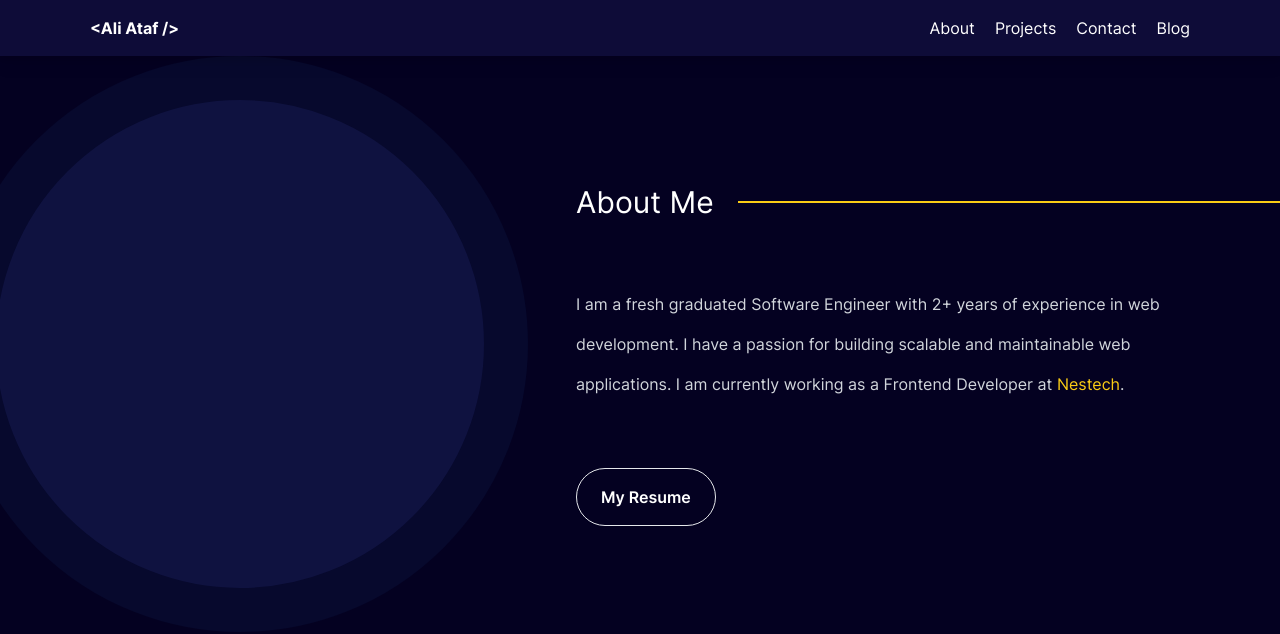
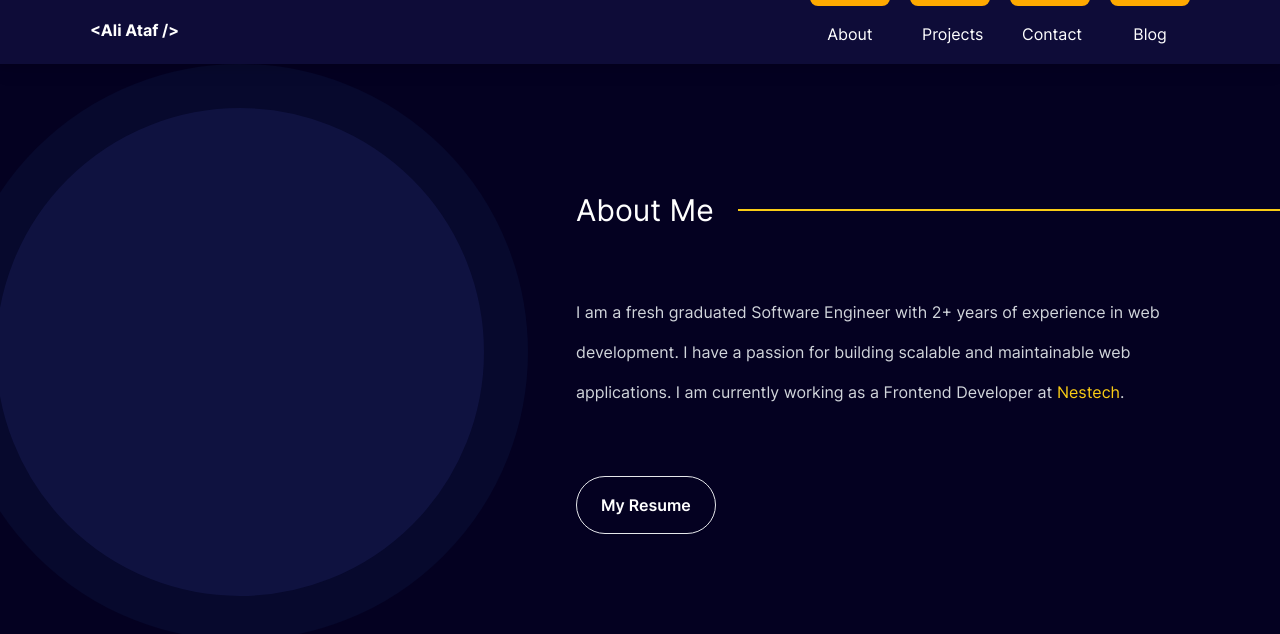
Before and after one commit to aliataf/website, a Next.js app: page /about in a window 1280 px wide. Shown: the top 634 px of the page. Built offline with nearby package versions, Linux system fonts and the light colour scheme.

Commit message:
feat: implement beautiful navbar

```diff
--- /dev/null
+++ b/src/components/layout/Header/Header.module.css
@@ -0,0 +1,18 @@
+.active {
+  @apply bg-action rounded-b-full;
+}
+
+.navItem {
+  @apply inline-block relative px-3 pt-6 pb-10 w-20 h-1 text-center rounded-b-full dark:text-white;
+}
+
+.navItem::after {
+  content: '';
+  transition: all 0.3s;
+  @apply bg-action absolute top-0 left-0 px-3 py-1 w-full h-0 text-center rounded-b-full cursor-pointer;
+}
+
+.navItem:not(.nuxt-link-active):hover::after {
+  content: attr(data-label);
+  @apply z-0 pt-6 pb-10 h-full;
+}
--- a/src/components/layout/Header.tsx
+++ b/src/components/layout/Header/Header.tsx
@@ -1,4 +1,6 @@
 import * as React from 'react';
+
+import headerStyles from './Header.module.css';
 
 import UnstyledLink from '@/components/links/UnstyledLink';
 
@@ -12,18 +14,18 @@ const links = [
 export default function Header() {
   return (
     <header className='bg-primary sticky top-0 z-50 drop-shadow-lg'>
-      <div className='layout flex justify-between items-center h-14'>
+      <div className='layout flex justify-between items-center pb-1 h-16'>
         <UnstyledLink href='/' className='font-bold'>
           &lt;Ali Ataf /&gt;
         </UnstyledLink>
         <nav>
-          <ul className='flex justify-between items-center space-x-5'>
+          <ul className='flex justify-between items-center space-x-5 h-16'>
             {links.map(({ href, label }) => (
-              <li key={`${href}${label}`} className='hover:bg-orange-400'>
-                <UnstyledLink href={href} className='hover:text-purple-300'>
+              <UnstyledLink href={href} key={`${href}${label}`}>
+                <li className={headerStyles.navItem} data-label={label}>
                   {label}
-                </UnstyledLink>
-              </li>
+                </li>
+              </UnstyledLink>
             ))}
           </ul>
         </nav>
--- a/src/components/layout/Layout.tsx
+++ b/src/components/layout/Layout.tsx
@@ -1,6 +1,6 @@
 import * as React from 'react';
 
-import Header from '@/components/layout/Header';
+import Header from '@/components/layout/Header/Header';
 
 export default function Layout({ children }: { children: React.ReactNode }) {
   // Put Header or Footer Here
--- a/src/styles/globals.css
+++ b/src/styles/globals.css
@@ -8,6 +8,7 @@
   --color-primary-light: #0f1240;
   --color-secondary: #040121;
   --color-accent: #07092d;
+  --color-action: #ffaa00;
   /* #endregion  /**======== Primary Color =========== */
 }
 
--- a/tailwind.config.js
+++ b/tailwind.config.js
@@ -25,6 +25,7 @@ module.exports = {
         },
         secondary: 'var(--color-secondary)',
         accent: 'var(--color-accent)',
+        action: 'var(--color-action)',
         dark: '#222222',
       },
       keyframes: {
```
